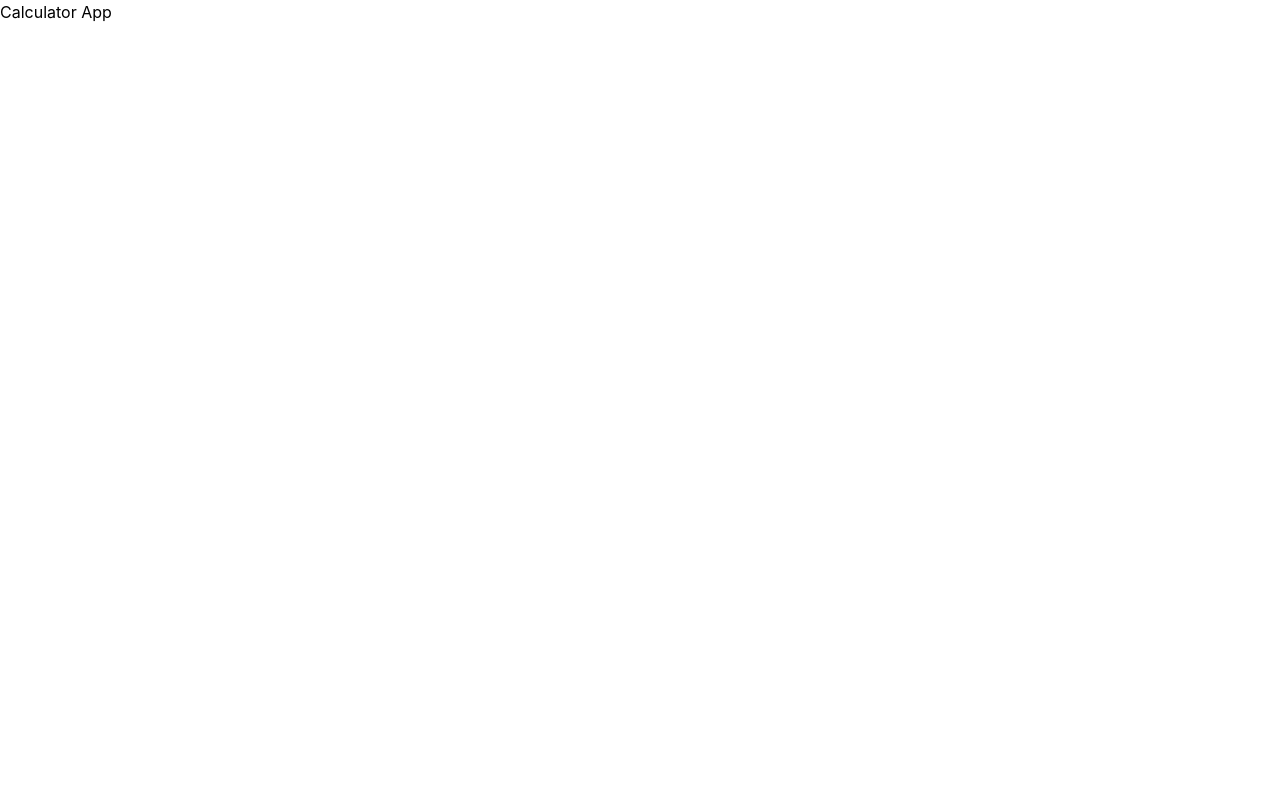
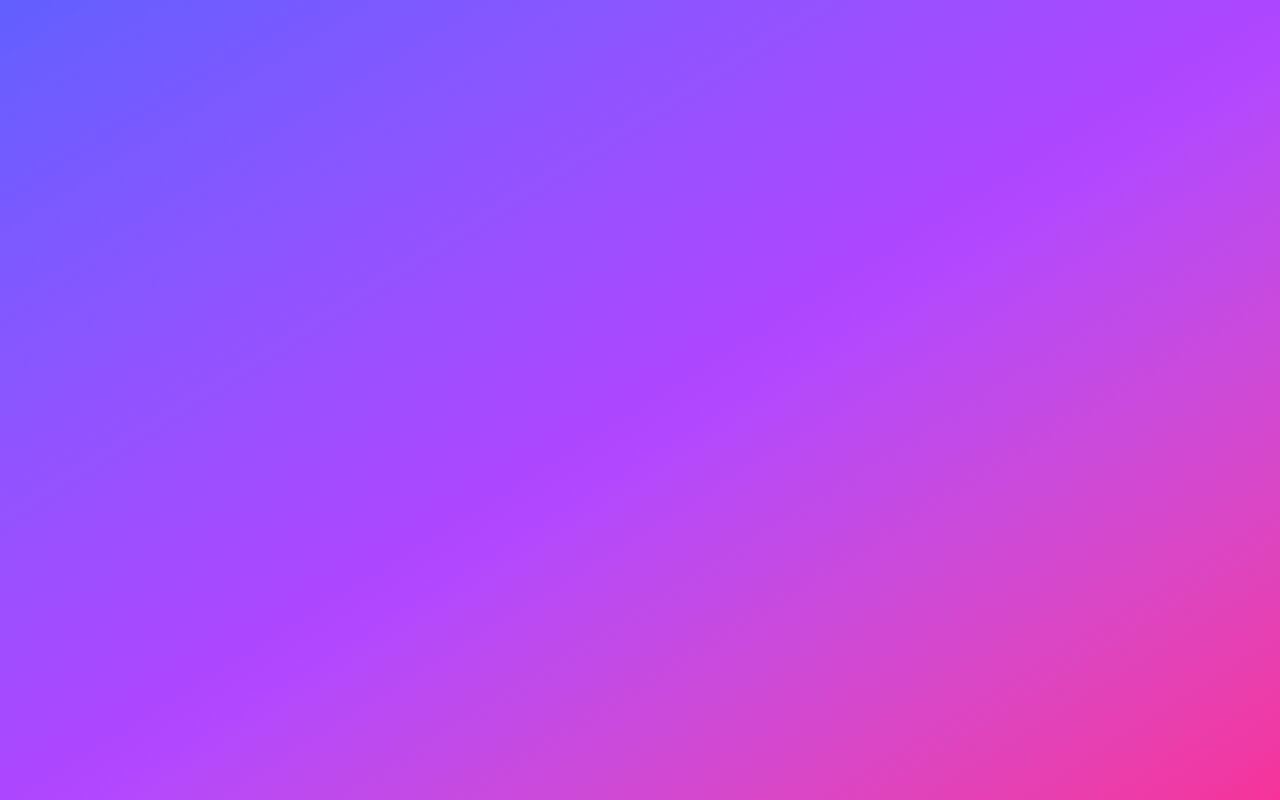
Before and after one commit to deep-coder1/Calculator-App, a React (Vite) app: page / in a window 1280 px wide. Built offline with nearby package versions, Linux system fonts and the light colour scheme.

Commit message:
In calculator add a div tag and class

```diff
--- a/src/App.jsx
+++ b/src/App.jsx
@@ -1,13 +1,23 @@
-import { useState } from 'react'
+import Calculator from "./components/Calculator";
 
 function App() {
-  const [count, setCount] = useState(0)
-
   return (
-    <div>
-      <h1>Calculator App</h1>
-    </div>
-  )
+    <main
+      className="
+        min-h-screen
+        bg-gradient-to-br
+        from-indigo-500
+        via-purple-500
+        to-pink-500
+        flex
+        items-center
+        justify-center
+        p-4
+      "
+    >
+      <Calculator />
+    </main>
+  );
 }
 
-export default App
+export default App;
--- a/src/components/Calculator.jsx
+++ b/src/components/Calculator.jsx
@@ -0,0 +1,14 @@
+import { useState } from "react";
+
+
+const Calculator = () => {
+
+
+  return (
+    <div className="w-full max-w-[420px]">
+
+    </div>
+  );
+};
+
+export default Calculator;
--- a/src/index.css
+++ b/src/index.css
@@ -1,5 +1,19 @@
+/* @import "tailwindcss";
+
+body {
+  margin: 0;
+  min-height: 100vh;
+  font-family: Arial, sans-serif;
+} */
+
 @import "tailwindcss";
 
 * {
   box-sizing: border-box;
 }
+
+body {
+  margin: 0;
+  font-family: Inter, Arial, sans-serif;
+  min-width: 320px;
+}
```
